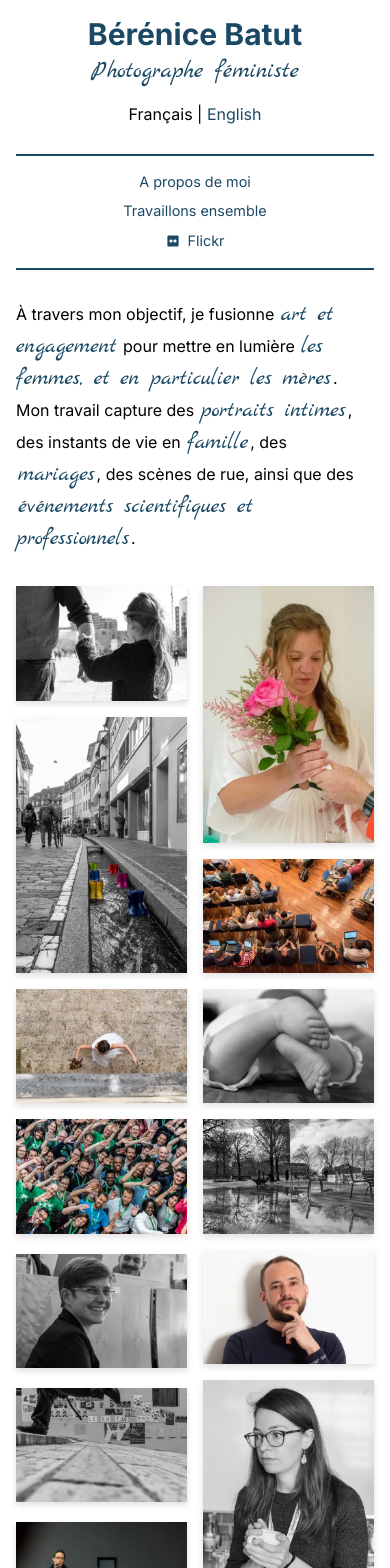
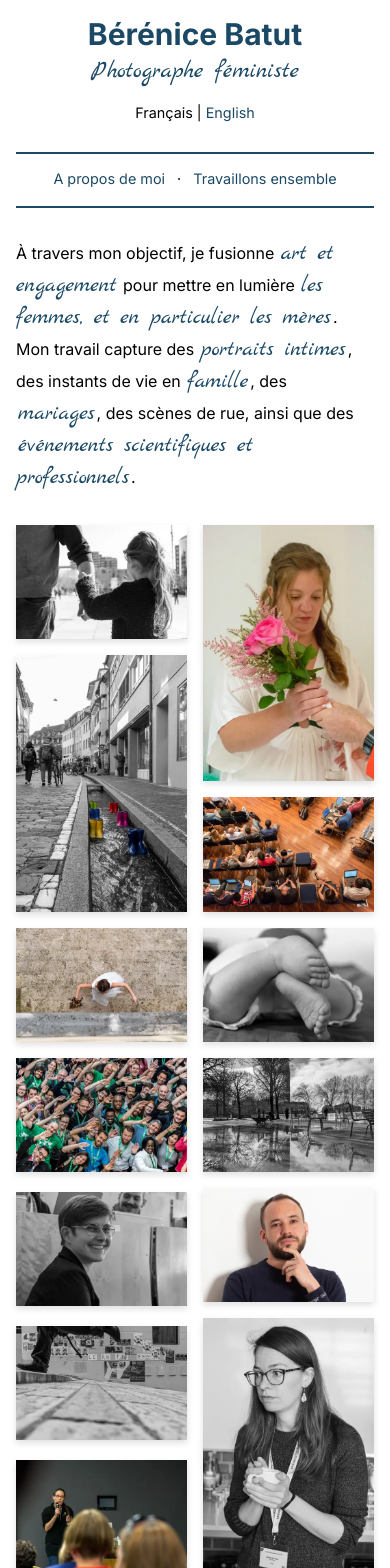
Before and after one commit to bebatut/bebatut.github.io, a Jekyll site: the page built from index.md, in a window 390 px wide. Shown: the top 1568 px of the page. Built offline with Jekyll 4.4.1, drawn with Linux system fonts in a browser that asks for light colours.

Commit message:
more tweaks to narrow screens

```diff
--- a/_includes/header.html
+++ b/_includes/header.html
@@ -11,13 +11,11 @@
 
 <nav class="md:w-2/3 md:mx-auto pb-4 text-center">
   {% for entry in page.menus %}
-  <div class="mx-2 mb-2 sm:mb-0 sm:inline-block">
-    <a href="{{ entry.href }}">{{ entry.text }}</a>
-  </div>
-  <span class="hidden sm:inline-block">&middot;</span>
+  <a href="{{ entry.href }}">{{ entry.text }}</a>
+  <span class="mx-2" aria-hidden="true">&middot;</span>
   {% endfor %}
-  <div class="mx-2 sm:inline-block">
+  <span>
     {% include flickr.svg %}
     <a href="https://www.flickr.com/people/bebatut/">Flickr</a>
-  </div>
+  </span>
 </nav>
--- a/_layouts/base.html
+++ b/_layouts/base.html
@@ -12,7 +12,7 @@
       href="https://fonts.googleapis.com/css2?family=Inter:ital,opsz,wght@0,14..32,100..900;1,14..32,100..900&family=Marck+Script&display=swap"
       rel="stylesheet"
     />
-    <link href="/styles.css?v=6" rel="stylesheet" />
+    <link href="/styles.css?v=7" rel="stylesheet" />
   </head>
   <body class="bg-color-faf9f6">
     <div class="flex flex-col h-screen p-4 mx-auto">
--- a/styles.css
+++ b/styles.css
@@ -40,10 +40,24 @@ header {
 nav {
   border-bottom: 2px solid var(--color-primary);
   border-top: 2px solid var(--color-primary);
-  font-size: 0.9em;
   margin-bottom: 2em;
   margin-top: 2em;
   padding-top: 1em;
+
+  & span:nth-child(4),
+  & span:nth-child(5) {
+    display: none;
+
+    @media (width >= 48rem) {
+      display: inline;
+    }
+  }
+}
+
+nav,
+header > div,
+footer {
+  font-size: 0.9em;
 }
 
 main {
@@ -103,7 +117,6 @@ main {
 
 footer {
   border-top: 2px solid var(--color-primary);
-  font-size: 0.9em;
   margin-top: 2em;
   padding: 1em;
   text-align: center;
```
